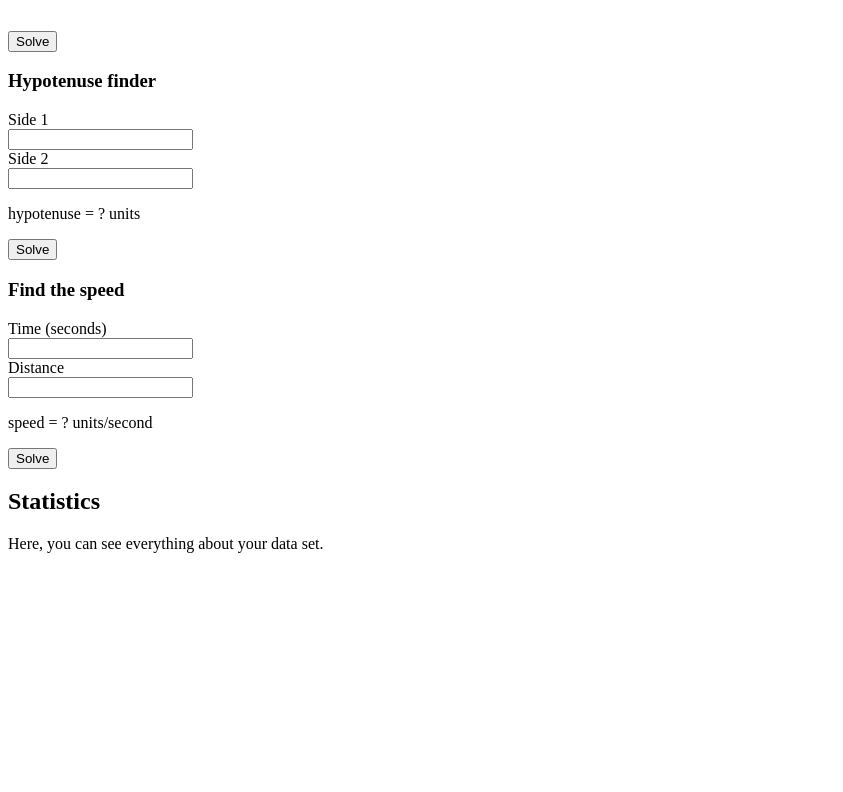
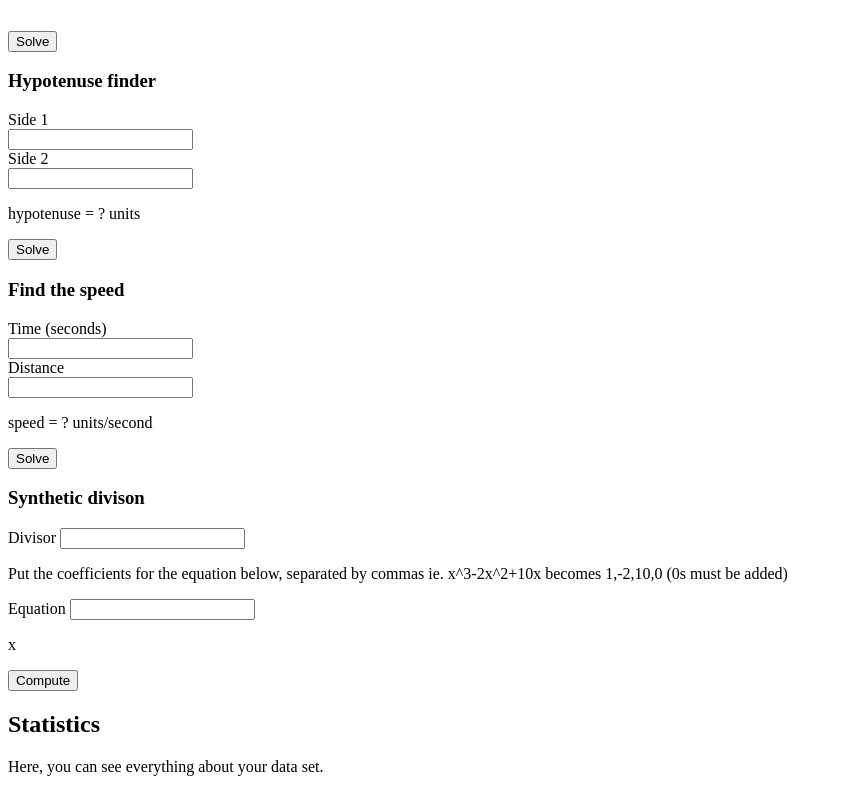
Before and after one commit to asimenio-asteri/rainboCalc, a plain HTML site: page index.html in a window 1280 px wide. Shown: the part 316-1108 px from the top of the page, without its empty margins (0-843 px from the left). Before the commit the page ends 885 px from the top, so only its background shows below. Drawn offline with Linux system fonts and the light colour scheme.

Commit message:
synthetic division

```diff
--- a/index.html
+++ b/index.html
@@ -32,7 +32,20 @@
     <input type="number" name="distance" id="distance" /> <br />
     <p id="speedOut">speed = ? units/second</p>
     <button onclick="findSpeed()">Solve</button>
+    <h3>Synthetic divison</h3>
+    <label for="div">Divisor</label>
+    <input type="number" name="div" id="div" />
+    <p>Put the coefficients for the equation below, separated by commas ie. x^3-2x^2+10x becomes 1,-2,10,0 (0s must be added)</p>
+    <label for="eq">Equation</label>
+    <input type="text" name="eq" id="eq" />
+    <p id="divOut">x</p>
+    <button onclick="synthDiv()">Compute</button>
     <h2>Statistics</h2>
     <p>Here, you can see everything about your data set.</p>
+    <!-- <h2>Fast-Growing Hierarchy</h2>
+    <p>Warning: This might use a lot of your CPU. <br />It should be written as fy(x), and if you use omega, fomega(x)</p>
+    <label for="fgh">Function</label> <br />
+    <input type="text" name="fgh" id="fgh" />
+    <button onclick="fgh()">Calculate</button> -->
   </body>
 </html>
--- a/script.js
+++ b/script.js
@@ -1,6 +1,10 @@
-function getValue(id) {
+function getValue(id, num) {
   let temp = document.getElementById(id).value;
-  return Number(temp);
+  if (!num) {
+    return Number(temp);
+  } else if (num == "s") {
+    return temp;
+  }
 }
 function getTag(id) {
   return document.getElementById(id);
@@ -27,3 +31,30 @@ function findSpeed() {
 function findMean() {
 
 }
+/* function fgh() {
+  let fgh = getValue("fgh", "s");
+  let omega = /omega/g.test(fgh);
+  let list = /(\d)+/g.exec(fgh);
+  list[0] = Number(list[0]);
+  list[1] = Number(list[1]);
+  fg(list[1], list[0], 1);
+}
+function fg(par, sub, nest) {
+  if (sub == 1 && nest == 1) {
+    console.log(par * 2);
+  }
+} */
+function synthDiv() {
+  let x = getValue("div","s");
+  let y = getValue("eq","s").split(",").map(x => Number(x));
+  console.log(y);
+  let z = [];
+  let w = 0;
+  let r = 0;
+  z.push(y[0]);
+  for (i = 1; i < y.length; i++) {
+    z.push(y[i] + z[i-1] * x);
+    w = z[i];
+  }
+  getTag("divOut").innerHTML = `${z}`;
+}
```
